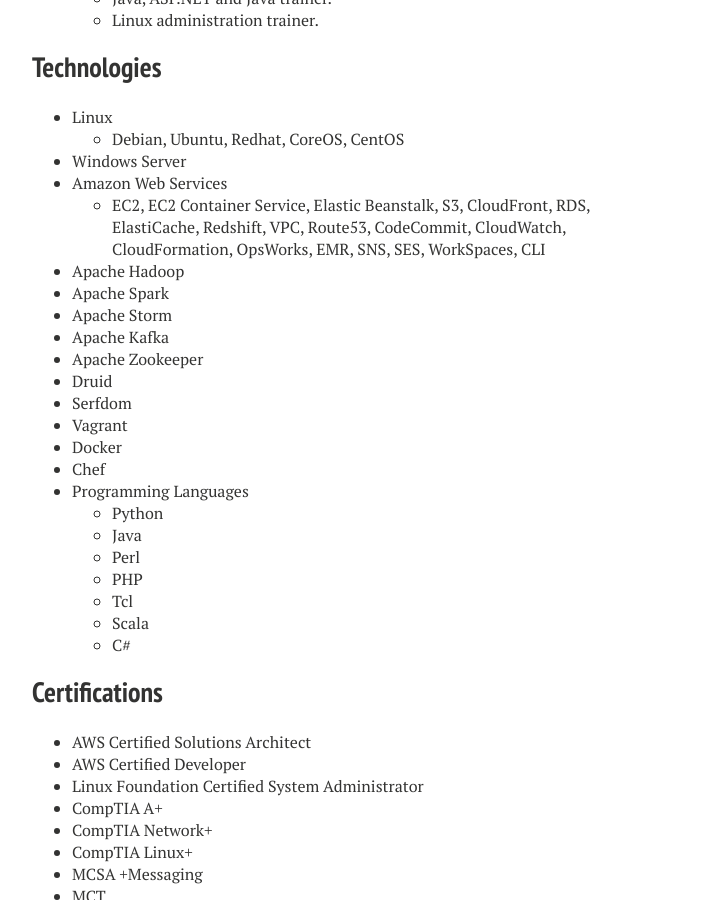
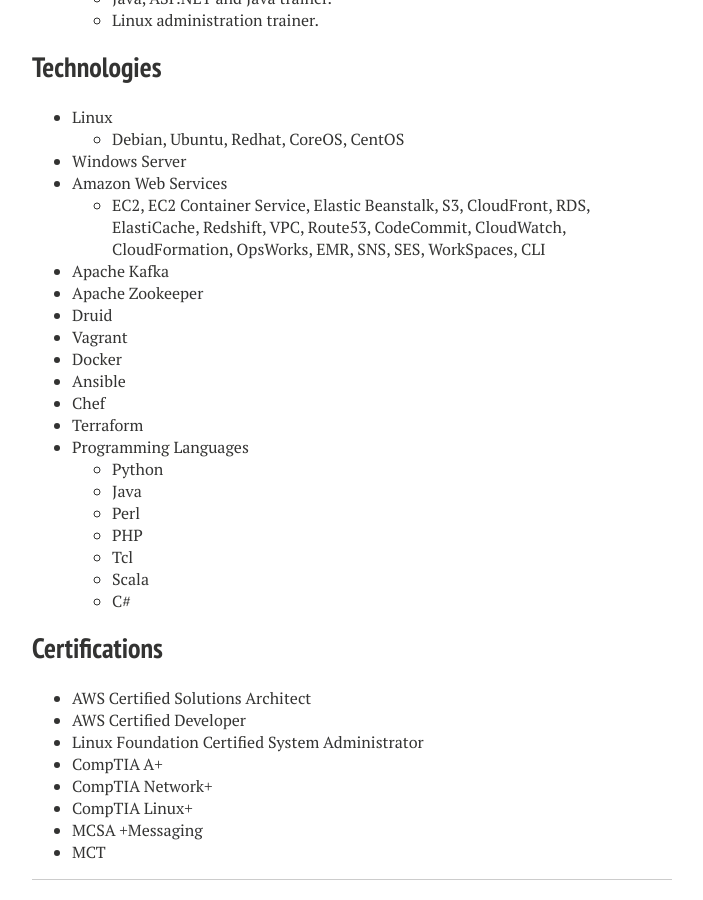
Before and after one commit to gsantovena/gsantovena.github.io, a Jekyll site: the page built from resume/index.md, in a window 1280 px wide and 900 px high, scrolled down 1967 px. Shown: the whole window, without its empty margins (288-991 px from the left). Built offline with Jekyll 4.4.1, drawn with Linux system fonts in a browser that asks for light colours; nearby versions of some CDN libraries.

Commit message:
Updated technologies.

```diff
--- a/resume/index.md
+++ b/resume/index.md
@@ -93,16 +93,14 @@
 * Windows Server
 * Amazon Web Services
     * EC2, EC2 Container Service, Elastic Beanstalk, S3, CloudFront, RDS, ElastiCache, Redshift, VPC, Route53, CodeCommit, CloudWatch, CloudFormation, OpsWorks, EMR, SNS, SES, WorkSpaces, CLI
-* Apache Hadoop
-* Apache Spark
-* Apache Storm
 * Apache Kafka
 * Apache Zookeeper
 * Druid
-* Serfdom
 * Vagrant
 * Docker
+* Ansible
 * Chef
+* Terraform
 * Programming Languages
     * Python
     * Java
```
